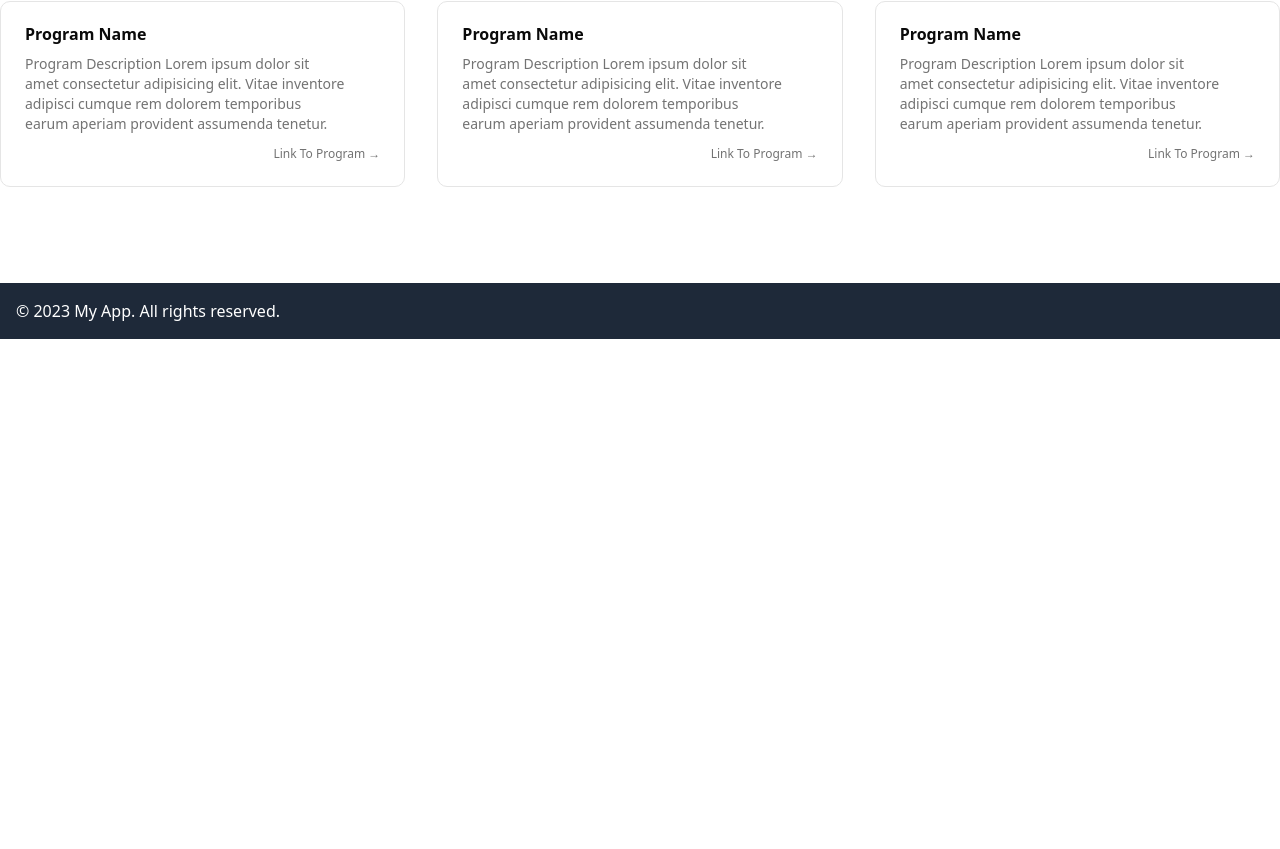
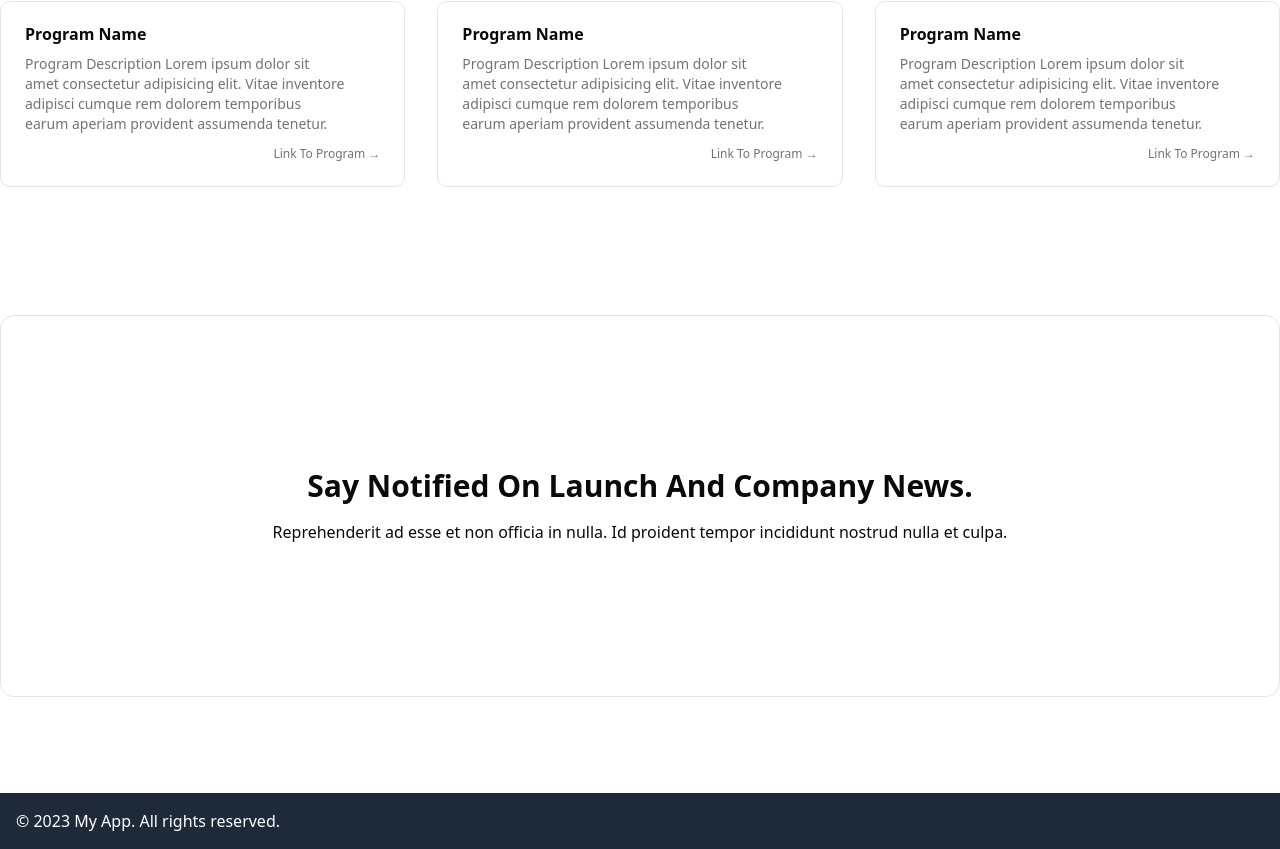
Before and after one commit to Justin-Bento/believe-support-services, a Next.js app: page / in a window 1280 px wide. Shown: the part 1223-2072 px from the top of the page. Before the commit the page ends 1562 px from the top, so only its background shows below. Built offline with nearby package versions, Linux system fonts and the light colour scheme.

Commit message:
Created call to action.

```diff
--- a/src/app/page.tsx
+++ b/src/app/page.tsx
@@ -91,6 +91,21 @@ export default function page() {
             </Card>
           </div>
         </section>
+        {/* <...> End Of Hereo Section <...> */}
+        <section className="">
+          <Card className="text-center shadow-none">
+            <CardContent className="space-y-4 relative px-6 py-24 overflow-hidden bg-theme isolate sm:rounded-3xl sm:px-24 xl:py-32">
+              <h2 className="max-w-2xl mx-auto scroll-m-20 text-3xl font-extrabold capitalize text-center tracking-normal ">
+                Say notified on launch and company news.
+              </h2>
+              <p className="">
+                Reprehenderit ad esse et non officia in nulla. Id proident
+                tempor incididunt nostrud nulla et culpa.
+              </p>
+            </CardContent>
+          </Card>
+        </section>
+        {/* <...> End Of Call TO Action Section <...> */}
       </main>
       <NavigationBottom />
     </>
```
